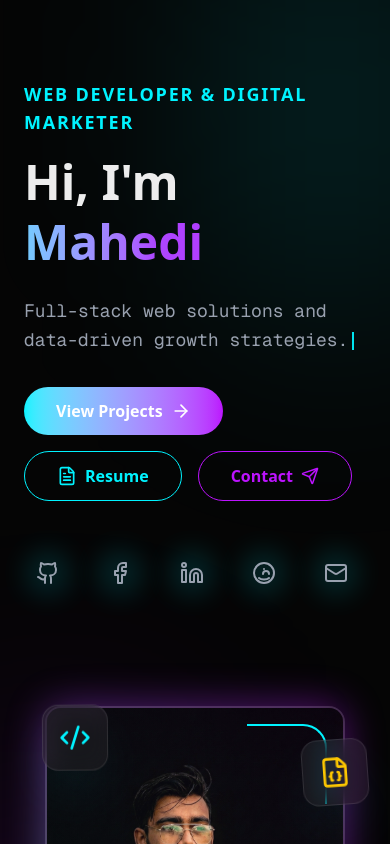
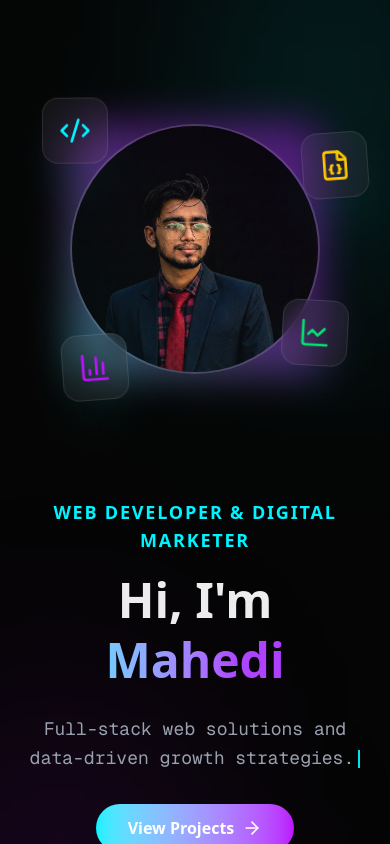
Before and after one commit to devmarketer-mahedi/portfolio, a Next.js app: page /portfolio/ in a window 390 px wide. Shown: the top 844 px of the page. Built offline with nearby package versions, Linux system fonts and the light colour scheme.

Commit message:
Feat: Optimize Hero section for mobile devices

```diff
--- a/src/components/Hero.tsx
+++ b/src/components/Hero.tsx
@@ -25,13 +25,13 @@ export default function Hero({ onShowProjects }: HeroProps) {
         <div className="absolute bottom-[-10%] left-[-5%] w-[40%] h-[40%] bg-neon-purple/20 rounded-full blur-[120px]" />
       </div>
 
-      <div className="container mx-auto grid grid-cols-1 lg:grid-cols-2 gap-12 items-center relative z-10">
+      <div className="container mx-auto grid grid-cols-1 lg:grid-cols-2 gap-12 lg:gap-12 items-center relative z-10">
         {/* Text Content */}
         <motion.div
           initial={{ opacity: 0, x: -50 }}
           animate={{ opacity: 1, x: 0 }}
           transition={{ duration: 0.8 }}
-          className="text-left"
+          className="text-center lg:text-left order-2 lg:order-1"
         >
           <h2 className="text-neon-blue text-lg font-bold tracking-widest uppercase mb-4">
             Web Developer & Digital Marketer
@@ -40,7 +40,7 @@ export default function Hero({ onShowProjects }: HeroProps) {
           Hi, I&apos;m <span className="animate-gradient-flow text-transparent bg-clip-text bg-gradient-to-r from-neon-blue via-purple-500 to-neon-purple">Mahedi</span>
           </h1>
           <motion.p
-            className="text-gray-400 text-lg lg:text-xl max-w-lg mb-8 leading-relaxed font-mono"
+            className="text-gray-400 text-lg lg:text-xl max-w-lg mx-auto lg:mx-0 mb-8 leading-relaxed font-mono"
             initial={{ opacity: 1 }}
           >
             {"Full-stack web solutions and data-driven growth strategies.".split("").map((char, index) => (
@@ -61,7 +61,7 @@ export default function Hero({ onShowProjects }: HeroProps) {
             />
           </motion.p>
 
-          <div className="flex flex-wrap gap-4">
+          <div className="flex flex-wrap justify-center lg:justify-start gap-4">
             <button
               onClick={onShowProjects}
               className="group px-8 py-3 bg-gradient-to-r from-neon-blue to-neon-purple text-white font-bold rounded-full hover:shadow-[0_0_20px_rgba(0,243,255,0.5)] transition-all duration-300 transform hover:scale-105 flex items-center gap-2"
@@ -85,7 +85,7 @@ export default function Hero({ onShowProjects }: HeroProps) {
             </button>
           </div>
 
-          <div className="mt-12 flex gap-6">
+          <div className="mt-12 flex justify-center lg:justify-start gap-6">
             {[
               { icon: Github, href: "https://github.com/devmarketer-mahedi" },
               { icon: Facebook, href: "https://web.facebook.com/DEVMARKETER.MAHEDI" },
@@ -136,17 +136,17 @@ export default function Hero({ onShowProjects }: HeroProps) {
           initial={{ opacity: 0, x: 50 }}
           animate={{ opacity: 1, x: 0 }}
           transition={{ duration: 0.8, ease: "easeOut", delay: 0.2 }}
-          className="w-full h-[50vh] lg:h-screen relative flex items-center justify-center z-10"
+          className="w-full h-[40vh] lg:h-screen relative flex items-center justify-center z-10 order-1 lg:order-2 mb-8 lg:mb-0"
         >
           <FloatingIcons />
 
           {/* Professional Photo */}
-          <div className="relative w-[300px] h-[300px] lg:w-[450px] lg:h-[550px] flex items-center justify-center group">
+          <div className="relative w-[250px] h-[250px] lg:w-[450px] lg:h-[550px] flex items-center justify-center group">
               {/* Animated Glow Behind */}
               <div className="absolute inset-0 bg-gradient-to-tr from-neon-blue via-purple-500 to-neon-purple rounded-2xl blur-[20px] opacity-40 group-hover:opacity-70 transition-opacity duration-500 animate-pulse" />
 
               {/* Main Image Container */}
-              <div className="relative w-full h-full rounded-2xl overflow-hidden border-2 border-white/10 bg-white/5 backdrop-blur-sm flex items-center justify-center z-10">
+              <div className="relative w-full h-full rounded-full lg:rounded-2xl overflow-hidden border-2 border-white/10 bg-white/5 backdrop-blur-sm flex items-center justify-center z-10">
                 {/* Inner Glow */}
                 <div className="absolute inset-0 bg-gradient-to-tr from-neon-blue/10 to-neon-purple/10 opacity-50 group-hover:opacity-100 transition-opacity duration-500 z-10" />
 
@@ -160,8 +160,8 @@ export default function Hero({ onShowProjects }: HeroProps) {
                 />
 
                 {/* Decorative Elements */}
-                <div className="absolute top-4 right-4 w-20 h-20 border-t-2 border-r-2 border-neon-blue rounded-tr-3xl z-20" />
-                <div className="absolute bottom-4 left-4 w-20 h-20 border-b-2 border-l-2 border-neon-purple rounded-bl-3xl z-20" />
+                <div className="absolute top-4 right-4 w-20 h-20 border-t-2 border-r-2 border-neon-blue rounded-tr-3xl z-20 hidden lg:block" />
+                <div className="absolute bottom-4 left-4 w-20 h-20 border-b-2 border-l-2 border-neon-purple rounded-bl-3xl z-20 hidden lg:block" />
               </div>
           </div>
         </motion.div>
```
